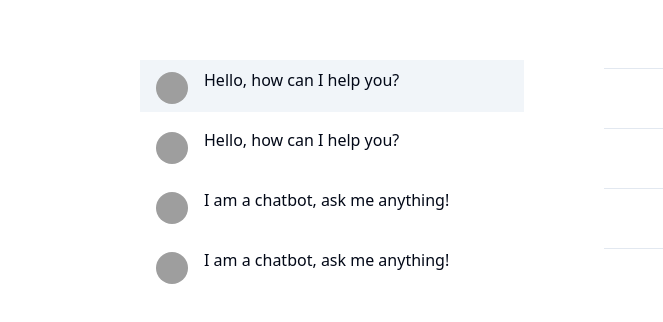
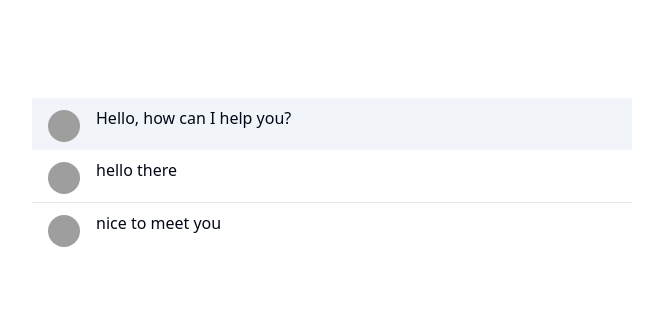
Before and after one commit to zsh-eng/hacksingapore, a Next.js app: page /chatbot in a window 1280 px wide. Shown: the part 224-546 px from the top of the page, without its empty margins (308-971 px from the left). Built offline with nearby package versions, Linux system fonts and the light colour scheme; grey boxes are pictures that could not be loaded.

Commit message:
feat: add chatbot message list

```diff
--- a/src/components/chatbot/Chat.tsx
+++ b/src/components/chatbot/Chat.tsx
@@ -41,34 +41,46 @@ export function ChatbotMessage({
   return (
     <div
       className={cn(
-        'flex gap-4 items-start w-96 px-4 py-2',
+        'flex gap-4 items-start w-[600px] px-4 py-2',
         role === 'assistant' && 'bg-muted'
       )}
     >
       <RoleAvatar role={role} />
       <div>
-        <p className='text-wrap w-96'>{message}</p>
+        <p className='text-wrap'>{message}</p>
       </div>
-      <Separator />
     </div>
   );
 }
 
-const messages = [
-  'Hello, how can I help you?',
-  'I am a chatbot, ask me anything!',
-  'I am a chatbot, ask me anything!',
-];
+export type Message = {
+  message: string;
+  role: Role;
+};
+
+type ChatbotMessageListProps = {
+  messages: Message[];
+};
 
 /**
  * A list of chatbot mesasges
  */
-export function ChatbotMessageList() {
+export function ChatbotMessageList({ messages }: ChatbotMessageListProps) {
   return (
-    <div className='flex flex-col gap-2'>
+    <div className='flex flex-col'>
       <ChatbotMessage message='Hello, how can I help you?' role='assistant' />
-      {messages.map((message) => {
-        return <ChatbotMessage key={message} message={message} role='user' />;
+      {messages.map((message, i) => {
+        const isLast = i === messages.length - 1;
+        return (
+          <>
+            <ChatbotMessage
+              key={message.message}
+              message={message.message}
+              role='user'
+            />
+            {!isLast && <Separator />}
+          </>
+        );
       })}
     </div>
   );
--- a/src/pages/chatbot/index.tsx
+++ b/src/pages/chatbot/index.tsx
@@ -1,9 +1,20 @@
-import { ChatbotMessageList } from '@/components/chatbot/Chat';
+import { ChatbotMessageList, Message } from '@/components/chatbot/Chat';
+
+const messages: Message[] = [
+  {
+    message: 'hello there',
+    role: 'user',
+  },
+  {
+    message: 'nice to meet you',
+    role: 'assistant',
+  },
+];
 
 export default function Page() {
   return (
     <main className='w-screen h-screen flex justify-center items-center'>
-      <ChatbotMessageList />
+      <ChatbotMessageList messages={messages} />
     </main>
   );
 }
```
